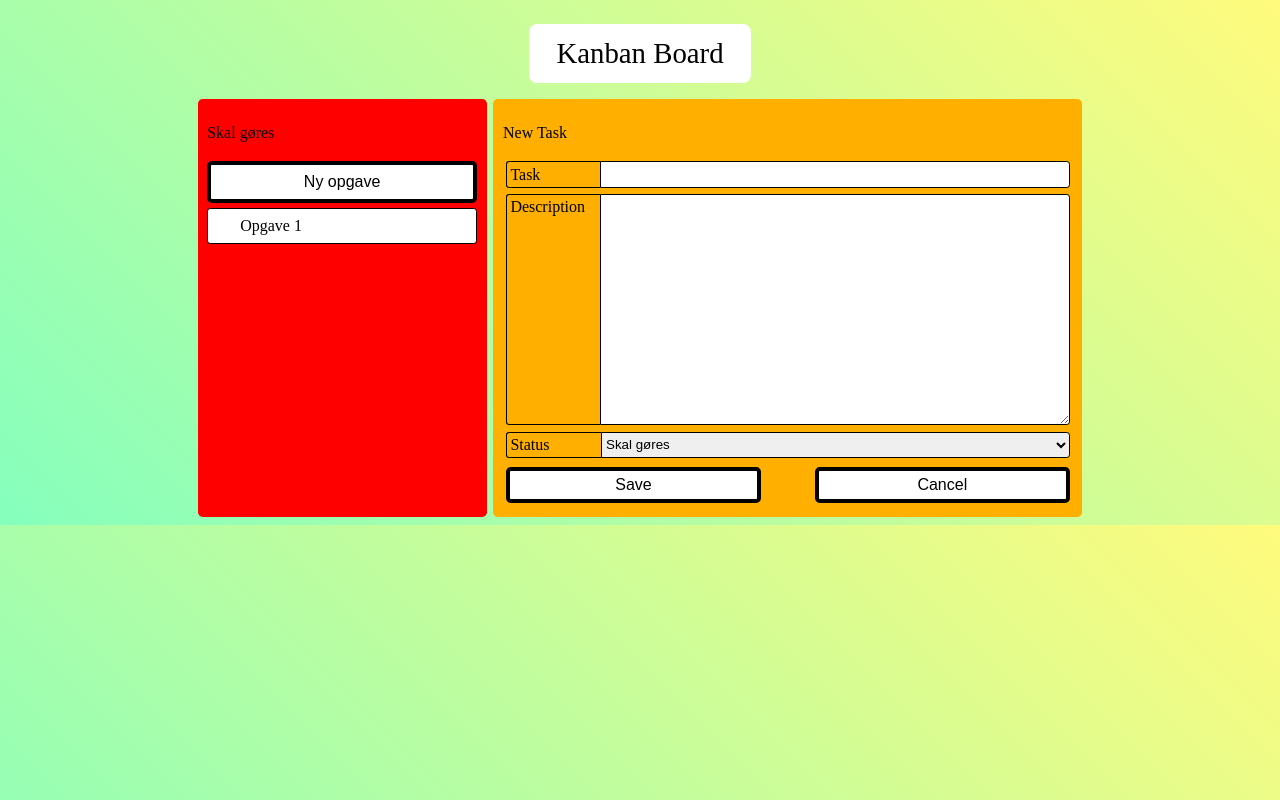
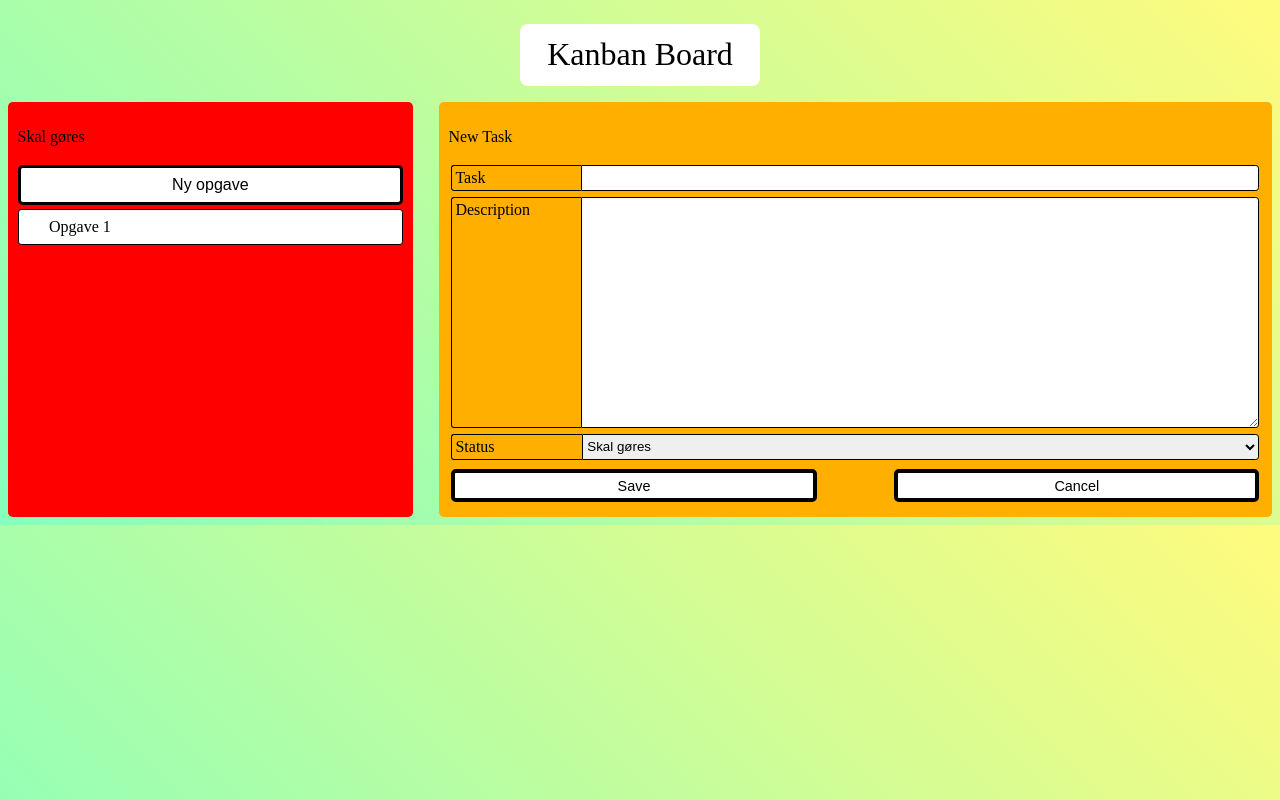
Before and after one commit to Oliverrez123/Diseksamen, a website: page FrontDev/index.html in a window 1280 px wide. Both pictures are taken after a click on the button "Ny opgave". Drawn offline with Linux system fonts and the light colour scheme.

Commit message:
uxopgrader

```diff
--- a/FrontDev/board.css
+++ b/FrontDev/board.css
@@ -5,8 +5,8 @@ body {
 
 }
 .container {
-  width: 70%;
-  min-width: 50%;
+  width: 100%;
+  min-width: 33%;
   margin: auto;
   display: flex;
   flex-direction: column;
@@ -26,14 +26,64 @@ body {
 }
 
 .kanbantekst {
-  font-size: 1.8rem;
+  font-size: 2rem;
 
   background-color: white;
 
-  padding: 0.8rem 1.7rem;
-  border-radius: 0.5rem;
-  margin: 1rem;
+  padding: 0.79rem 1.69rem;
+  border-radius: 0.49rem;
+  margin: 0.99rem;
 }
+
+
+.inputraekke {
+  display: flex;
+  flex-direction: row;
+  margin: 0.19rem;
+}
+
+.raekkeprint {
+  width: 14.9%;
+  padding: 0.19rem;
+  padding-right: 0.5rem;
+  border: 0.09rem solid black;
+  border-right: 0;
+  border-radius: 0.19rem 0rem 0rem 0.19rem;
+}
+
+.raekkeinput {
+  border: 0.1rem solid black;
+  border-radius: 0rem 0.2rem 0.2rem 0rem;
+  width: 84.9%;
+}
+
+.textarea {
+  resize: none;
+}
+
+.raekkeknapns {
+  display: flex;
+  flex-direction: row;
+  justify-content: space-between;
+  margin: 0.19rem;
+}
+#redigerknap,
+#gemknap,
+#tilbageknap {
+  margin: 0.19rem 0rem 0.09rem 0rem;
+  background-color: white;
+  border-radius: 0.2rem;
+  width: 45.2%;
+  border: 0.25rem solid black;
+  padding: 0.3rem 1.75rem;
+  border-radius: 0.3rem;
+  font-size: 0.9rem;
+}
+#redigerknap {
+  display: none;
+}
+
+
 
 .kanban-block,
 .lavnyopgaveblok {
@@ -49,29 +99,29 @@ body {
 }
 
 #igangvaerende {
-  background-color: #ffaf00;
-  /* display: none; */
+  background-color: yellow;
+
 }
 
 #Færdig {
-  background-color: #018b01;
-  /* display: none; */
+  background-color: green;
+
 }
 
 .task {
   background-color: white;
-  margin: 0.2rem 0rem 0.3rem 0rem;
-  border: 0.1rem solid black;
+  margin: 0.19rem 0rem 0.29rem 0rem;
+  border: 0.09rem solid black;
   border-radius: 0.2rem;
-  padding: 0.5rem 0.2rem 0.5rem 2rem;
+  padding: 0.49rem 0.19rem 0.49rem 1.9rem;
 }
 
 #opgknap {
-  margin: 0.2rem 0rem 0.1rem 0rem;
+  margin: 0.19rem 0rem 0.09rem 0rem;
   background-color: white;
-  border-radius: 0.2rem;
+  border-radius: 0.19rem;
   width: 100%;
-  border: 0.25rem solid black;
+  border: 0.249rem solid black;
   padding: 0.5rem 2.7rem;
   border-radius: 0.3rem;
   font-size: 1rem;
@@ -83,50 +133,3 @@ body {
   width: 64.4%;
   flex-direction: column;
 }
-
-.inputraekke {
-  display: flex;
-  flex-direction: row;
-  margin: 0.2rem;
-}
-
-.raekkeprint {
-  width: 15%;
-  padding: 0.2rem;
-  padding-right: 0.5rem;
-  border: 0.1rem solid black;
-  border-right: 0;
-  border-radius: 0.2rem 0rem 0rem 0.2rem;
-}
-
-.raekkeinput {
-  border: 0.1rem solid black;
-  border-radius: 0rem 0.2rem 0.2rem 0rem;
-  width: 85%;
-}
-
-.textarea {
-  resize: none;
-}
-
-.raekkeknapns {
-  display: flex;
-  flex-direction: row;
-  justify-content: space-between;
-  margin: 0.2rem;
-}
-#redigerknap,
-#gemknap,
-#tilbageknap {
-  margin: 0.2rem 0rem 0.1rem 0rem;
-  background-color: white;
-  border-radius: 0.2rem;
-  width: 45.2%;
-  border: 0.25rem solid black;
-  padding: 0.3rem 1.75rem;
-  border-radius: 0.3rem;
-  font-size: 1rem;
-}
-#redigerknap {
-  display: none;
-}
--- a/app.js
+++ b/app.js
@@ -104,6 +104,7 @@ app.post("/true", bodyParser.urlencoded({extended: true}), async (req, res) => {
 //laver diverse endpoints
 app.post("/saveItem", bodyParser.urlencoded({extended: true}), async (req, res) => {
   const task = await gemOpg(req.body.opgaveNavn)
+
   console.log(task) })
 
 
@@ -113,7 +114,7 @@ app.get("/register", (req, res) => {
   } else {
       return res.sendFile("register.html", { root: path.join(__dirname, "FrontDev") });
   }});
-
+//asynkron funktion,  venter på at brugeren er fundet før koden kører videre
 app.post("/register", bodyParser.urlencoded({extended: true}), async (req, res) => {
   const user = await findBruger(req.body.username)
   console.log(user)
@@ -128,7 +129,7 @@ app.post("/register", bodyParser.urlencoded({extended: true}), async (req, res)
   res.redirect('/');
 })
 
-
+//Starter serveren på port 2000.(localhost)
 const PORT = process.env.PORT || 2000;
 app.listen(PORT);
 console.log(`Op og køre på port ${PORT}`);
```
